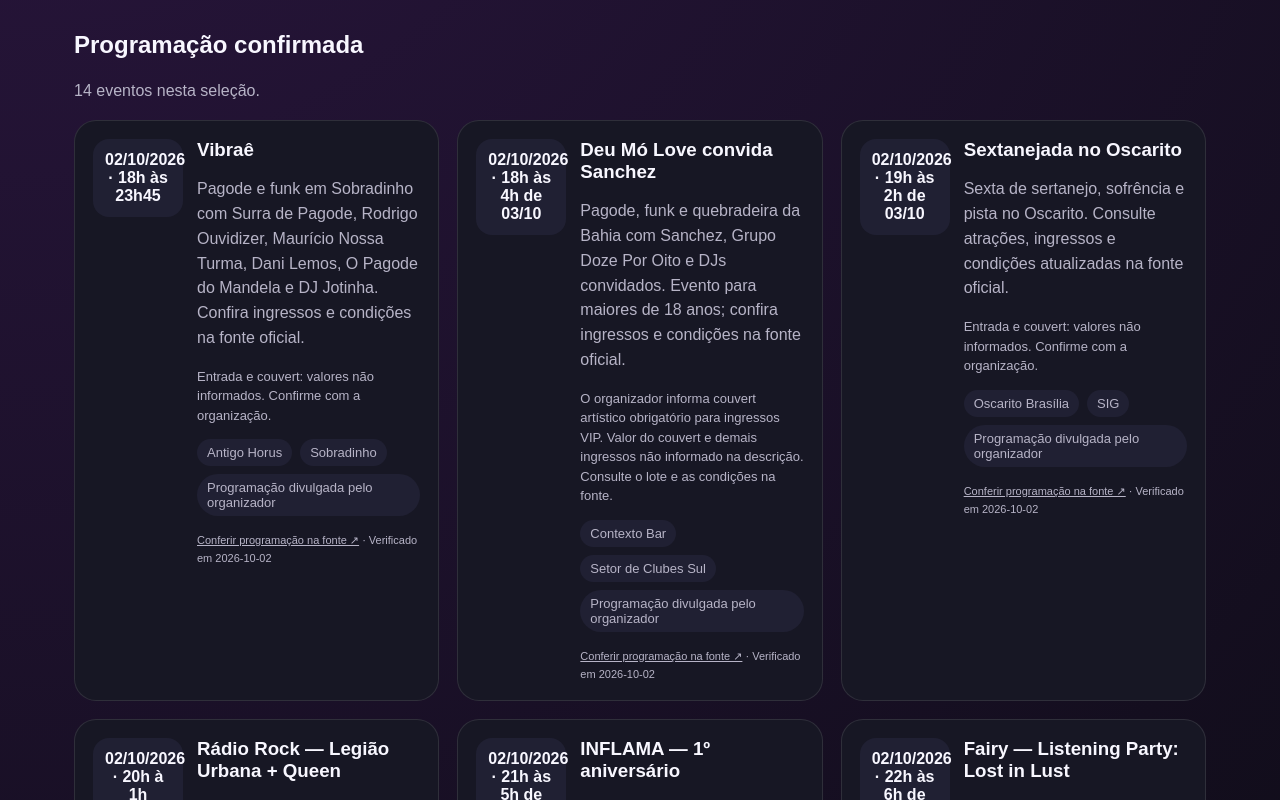
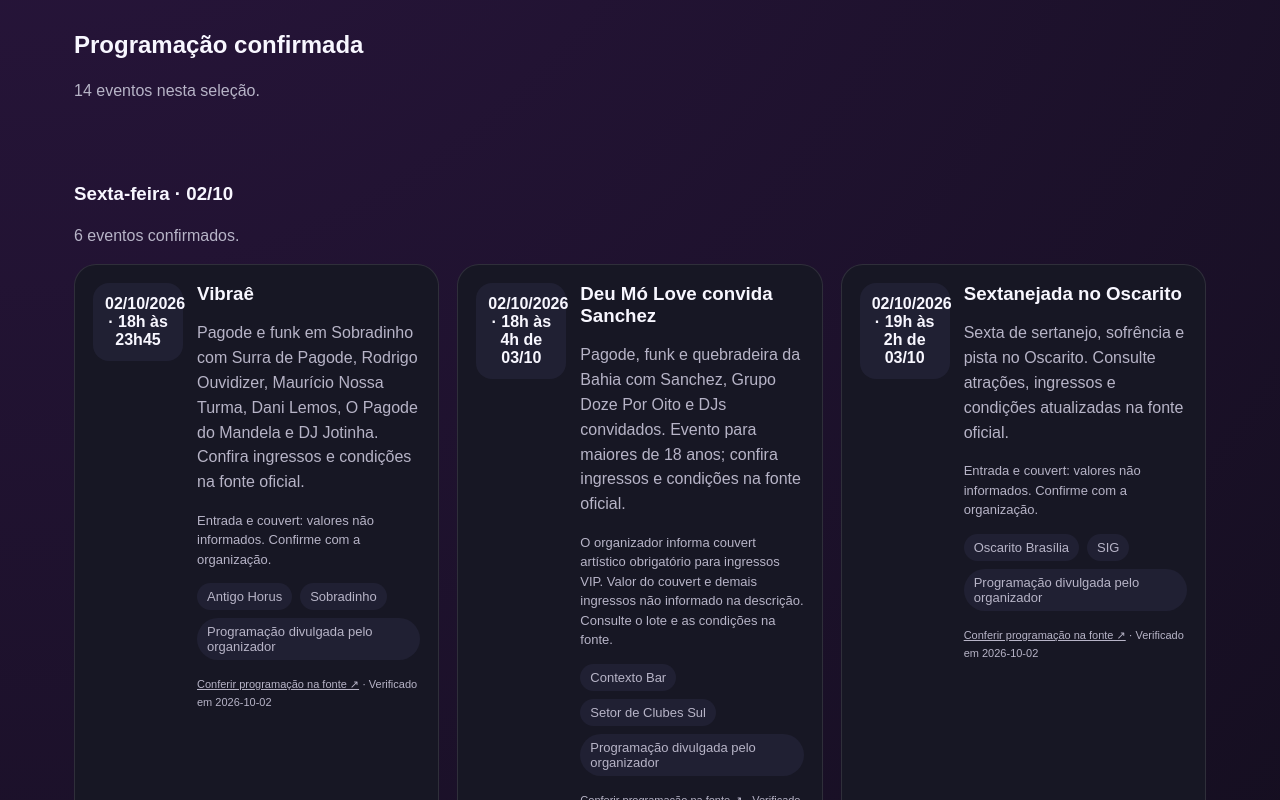
Before and after one commit to leonardodutrards-del/noite-df, a Next.js app: page /fim-de-semana in a window 1280 px wide. Shown: the part 480-1280 px from the top of the page. Built offline with nearby package versions, Linux system fonts and the light colour scheme; no server answers.

Commit message:
feat: group weekend agenda by Friday Saturday and Sunday

```diff
--- a/app/fim-de-semana/page.tsx
+++ b/app/fim-de-semana/page.tsx
@@ -12,6 +12,11 @@
   const window = getWeekendWindow();
   const weekendEvents = getWeekendEvents(events);
   const recommendations = getWeekendRecommendations(places, weekendEvents);
+  const days = [
+    { key: window.start, title: 'Sexta-feira · 02/10' },
+    { key: new Date(new Date(`${window.start}T12:00:00Z`).getTime() + 86400000).toISOString().slice(0, 10), title: 'Sábado · 03/10' },
+    { key: window.end, title: 'Domingo · 04/10' },
+  ];
 
   return (
     <main className="container">
@@ -27,7 +32,26 @@
       <section aria-labelledby="weekend-events">
         <div className="section-title"><div><h2 id="weekend-events">Programação confirmada</h2><p>{weekendEvents.length} eventos nesta seleção.</p></div></div>
         {weekendEvents.length ? (
-          <div className="grid">{weekendEvents.map(event => <EventCard key={event.id} event={event} />)}</div>
+          <div style={{ display: 'grid', gap: 36 }}>
+            {days.map((day) => {
+              const dayEvents = weekendEvents.filter((event) => event.startsAt?.slice(0, 10) === day.key);
+              return (
+                <section key={day.key} aria-labelledby={`weekend-${day.key}`}>
+                  <div className="section-title">
+                    <div>
+                      <h3 id={`weekend-${day.key}`}>{day.title}</h3>
+                      <p>{dayEvents.length} {dayEvents.length === 1 ? 'evento confirmado' : 'eventos confirmados'}.</p>
+                    </div>
+                  </div>
+                  {dayEvents.length ? (
+                    <div className="grid">{dayEvents.map(event => <EventCard key={event.id} event={event} />)}</div>
+                  ) : (
+                    <div className="empty"><p>Aguardando novas confirmações oficiais para este dia.</p></div>
+                  )}
+                </section>
+              );
+            })}
+          </div>
         ) : (
           <div className="empty"><h3>Sem evento confirmado para este fim de semana</h3><p>Novas datas entram após conferência da publicação oficial. Confira também os canais dos locais abaixo.</p></div>
         )}
```
